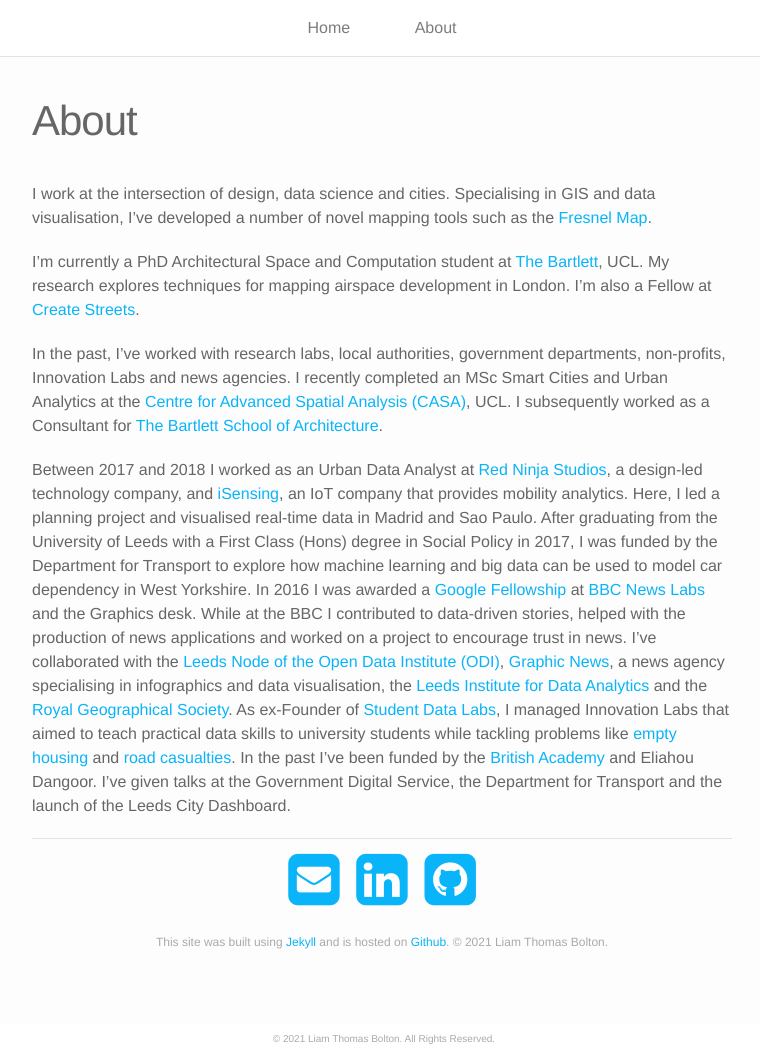
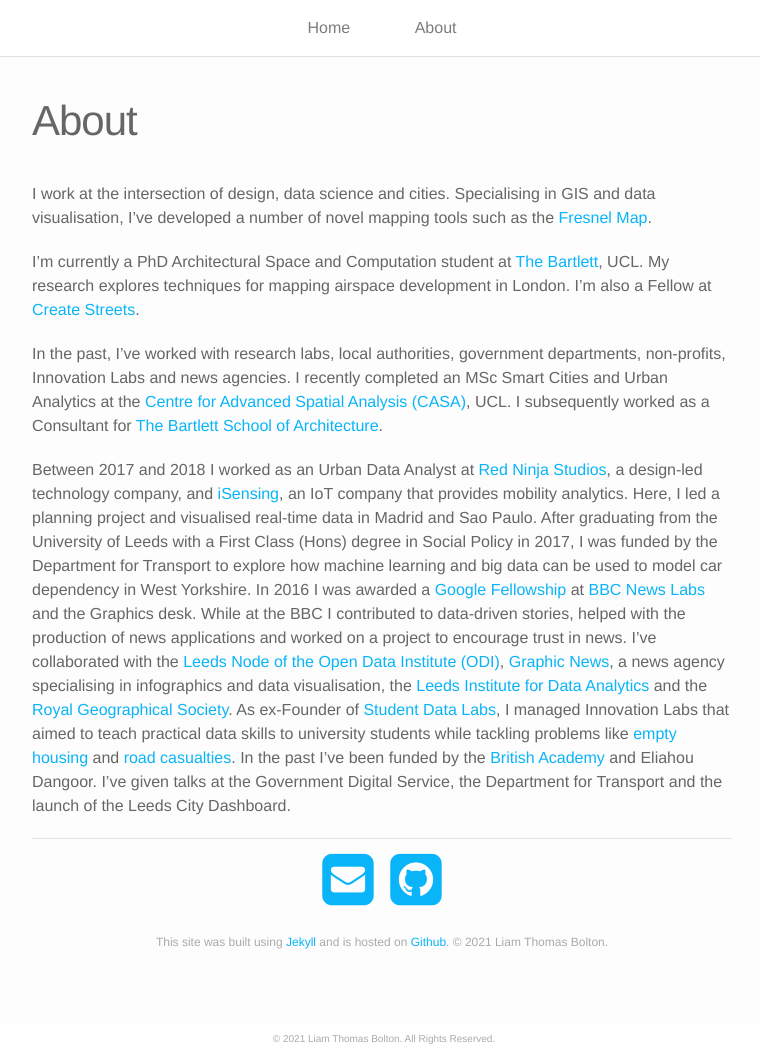
Before and after one commit to lbuk/portfolio-website, a Jekyll site: the page built from about.md, in a window 1280 px wide and 1054 px high. Shown: the whole window, without its empty margins (258-1018 px from the left). Built offline with Jekyll 4.4.1, drawn with Linux system fonts in a browser that asks for light colours; nearby versions of some CDN libraries.

Commit message:
Update about.md

```diff
--- a/about.md
+++ b/about.md
@@ -15,7 +15,6 @@
 <hr/>
 <span class="contacticon center">
 	<a href="mailto:liamthomasbolton@gmail.com"><i class="fa fa-envelope-square"></i></a>
-	<a href="https://www.linkedin.com/in/liam-thomas-bolton-b1976b72/" target="_blank"><i class="fa fa-linkedin-square"></i></a>
     	<a href="https://github.com/lbuk" target="_blank"><i class="fa fa-github-square"></i></a>
 </span>
 
```
